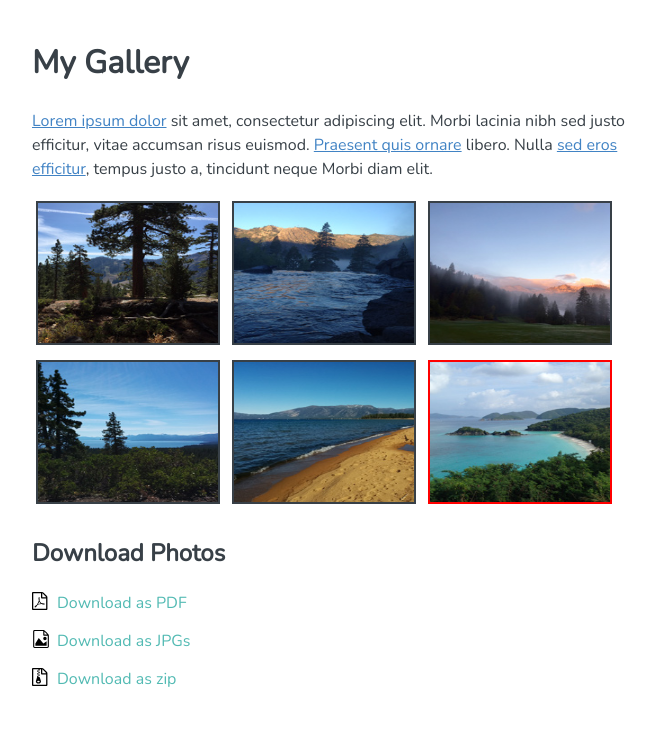
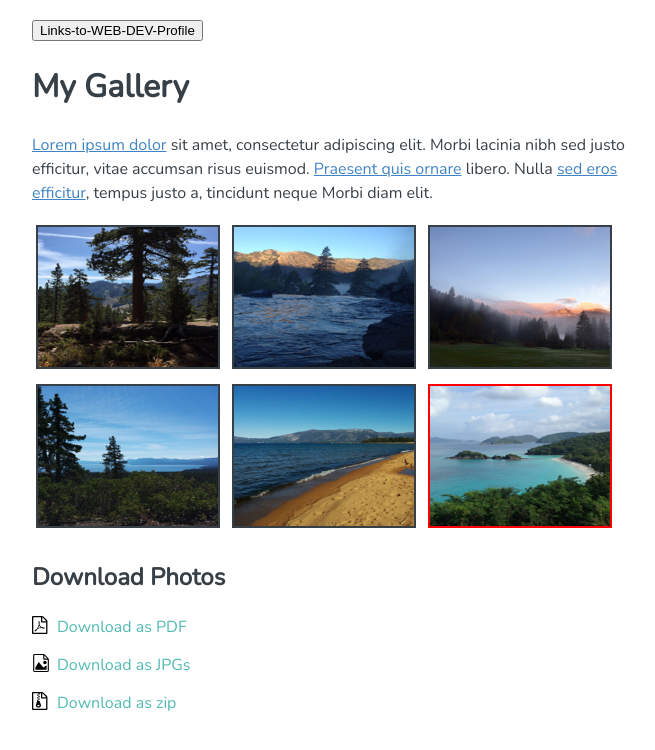
Before and after one commit to rmortan/gallery2_project, a plain HTML site: page index.html in a window 1280 px wide. Shown: the whole page, without its empty margins (303-958 px from the left). Drawn offline with nearby package versions, Linux system fonts and the light colour scheme.

Commit message:
link
added link to and from the main PHOTO_portfolio

```diff
--- a/index.html
+++ b/index.html
@@ -1,23 +1,22 @@
 <!DOCTYPE html>
  <html>
   <head>
-	<title>Selectors</title>
+	<title>Gallery2</title>
     <meta name="viewport" content="width=device-width, initial-scale=1">
     <link href='http://fonts.googleapis.com/css?family=Nunito:400,300' rel='stylesheet' type='text/css'>
     <link rel="stylesheet" href="css/style.css">
   </head>
   <body>
 	<div class="gallery">
+	<a href="file:///Users/RAFAELMORTAN/Desktop/newpicportfolio/index.html"><button>Links-to-WEB-DEV-Profile</button></a>
 	  <h1>My Gallery</h1>
 	   <p><a href="page-1.html">Lorem ipsum dolor</a> sit amet, consectetur adipiscing elit. Morbi lacinia nibh sed justo efficitur, vitae accumsan risus euismod. <a href="page-2.html">Praesent quis ornare</a> libero. Nulla <a href="page-3.html">sed eros efficitur</a>, tempus justo a, tincidunt neque Morbi diam elit.</p>
-
 		<img src="img/thumbnails/trees.jpg" alt="">
 		<img src="img/thumbnails/falls.jpg" alt="">
 		<img src="img/thumbnails/sunset.jpg" alt="">
 		<img src="img/thumbnails/lake.jpg" alt="">
 		<img src="img/thumbnails/beach.jpg" alt="">
 		<img src="img/thumbnails/bay.jpg" alt="">
-
 	   <h2>Download Photos</h2>
 		<ul>
 		  <li><a href="http://downloads/gallery.pdf">Download as PDF</a></li>
```
Lines whose indentation alone changed are shown as unchanged.
